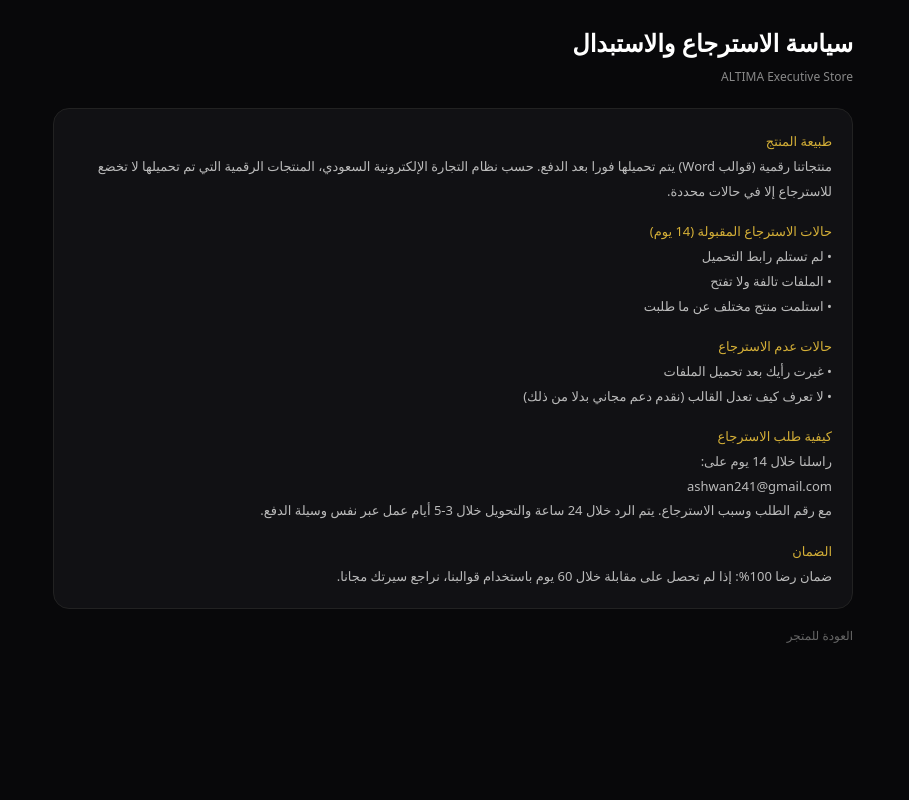
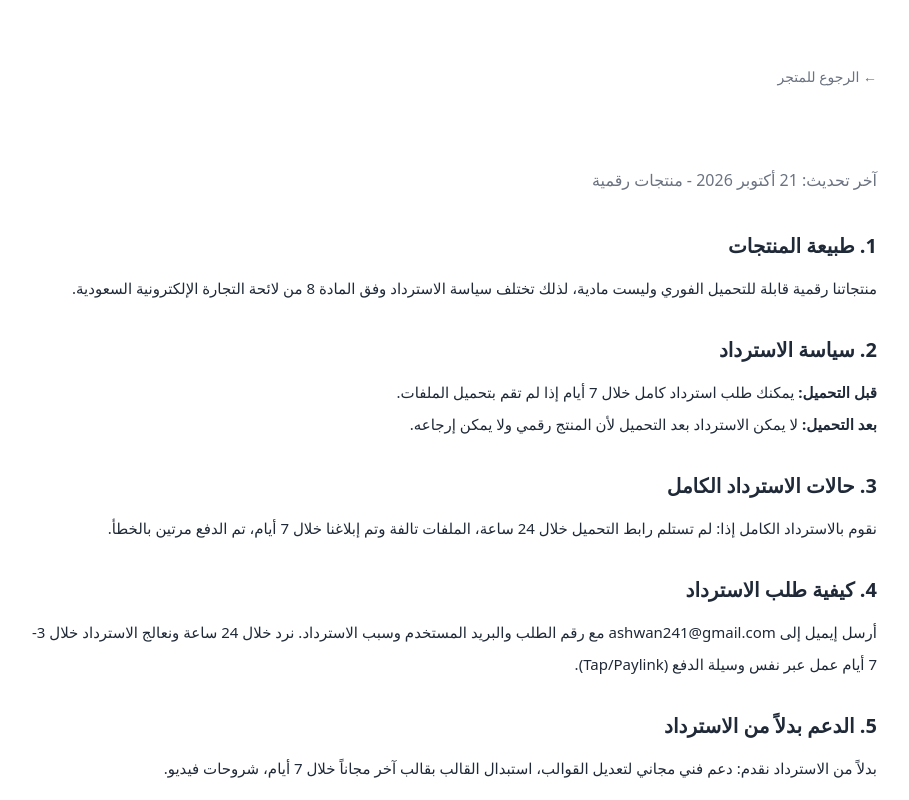
Before and after one commit to altima261/altima-store, a Next.js app: page /return-policy in a window 1280 px wide. Shown: the top 800 px of the page, without its empty margins (187-1096 px from the left). Built offline with nearby package versions, Linux system fonts and the light colour scheme.

Commit message:
Refactor return policy component to refund policy

```diff
--- a/app/return-policy/page.tsx
+++ b/app/return-policy/page.tsx
@@ -1,27 +1,49 @@
-export default function ReturnPolicy(){
- return(
- <div dir="rtl" style={{minHeight:'100vh',background:'#08080A',color:'#fff',padding:20,fontFamily:'system-ui',lineHeight:1.9}}>
-  <div style={{maxWidth:800,margin:'0 auto'}}>
-   <h1 style={{fontSize:24,fontWeight:900}}>سياسة الاسترجاع والاستبدال</h1>
-   <p style={{color:'#888',fontSize:12}}>ALTIMA Executive Store</p>
-   <div style={{marginTop:20,background:'#111114',border:'1px solid #222',borderRadius:16,padding:20,fontSize:13,color:'#bbb'}}>
-    <h3 style={{color:'#D4AF37'}}>طبيعة المنتج</h3>
-    <p>منتجاتنا رقمية (قوالب Word) يتم تحميلها فورا بعد الدفع. حسب نظام التجارة الإلكترونية السعودي، المنتجات الرقمية التي تم تحميلها لا تخضع للاسترجاع إلا في حالات محددة.</p>
+export default function RefundPage() {
+  return (
+    <div className="min-h-screen bg-white" dir="rtl">
+      <div className="max-w-4xl mx-auto px-6 py-16">
+        <div className="mb-8">
+          <a href="/" className="text-sm text-gray-500 hover:text-black">← الرجوع للمتجر</a>
+        </div>
+        <h1 className="text-4xl font-black mb-2">سياسة الاسترداد والاسترجاع</h1>
+        <p className="text-gray-500 mb-10">آخر تحديث: 21 أكتوبر 2026 - منتجات رقمية</p>
 
-    <h3 style={{color:'#D4AF37',marginTop:16}}>حالات الاسترجاع المقبولة (14 يوم)</h3>
-    <p>• لم تستلم رابط التحميل<br/>• الملفات تالفة ولا تفتح<br/>• استلمت منتج مختلف عن ما طلبت</p>
+        <div className="space-y-8 text-[15px] leading-8 text-gray-800">
+          <section>
+            <h2 className="text-xl font-bold mb-3">1. طبيعة المنتجات</h2>
+            <p>منتجاتنا رقمية قابلة للتحميل الفوري وليست مادية، لذلك تختلف سياسة الاسترداد وفق المادة 8 من لائحة التجارة الإلكترونية السعودية.</p>
+          </section>
 
-    <h3 style={{color:'#D4AF37',marginTop:16}}>حالات عدم الاسترجاع</h3>
-    <p>• غيرت رأيك بعد تحميل الملفات<br/>• لا تعرف كيف تعدل القالب (نقدم دعم مجاني بدلا من ذلك)</p>
+          <section>
+            <h2 className="text-xl font-bold mb-3">2. سياسة الاسترداد</h2>
+            <p><strong>قبل التحميل:</strong> يمكنك طلب استرداد كامل خلال 7 أيام إذا لم تقم بتحميل الملفات.<br/>
+            <strong>بعد التحميل:</strong> لا يمكن الاسترداد بعد التحميل لأن المنتج رقمي ولا يمكن إرجاعه.</p>
+          </section>
 
-    <h3 style={{color:'#D4AF37',marginTop:16}}>كيفية طلب الاسترجاع</h3>
-    <p>راسلنا خلال 14 يوم على:<br/>ashwan241@gmail.com<br/>مع رقم الطلب وسبب الاسترجاع. يتم الرد خلال 24 ساعة والتحويل خلال 3-5 أيام عمل عبر نفس وسيلة الدفع.</p>
+          <section>
+            <h2 className="text-xl font-bold mb-3">3. حالات الاسترداد الكامل</h2>
+            <p>نقوم بالاسترداد الكامل إذا: لم تستلم رابط التحميل خلال 24 ساعة، الملفات تالفة وتم إبلاغنا خلال 7 أيام، تم الدفع مرتين بالخطأ.</p>
+          </section>
 
-    <h3 style={{color:'#D4AF37',marginTop:16}}>الضمان</h3>
-    <p>ضمان رضا 100%: إذا لم تحصل على مقابلة خلال 60 يوم باستخدام قوالبنا، نراجع سيرتك مجانا.</p>
-   </div>
-   <a href="/" style={{display:'inline-block',marginTop:16,color:'#666',fontSize:12}}>العودة للمتجر</a>
-  </div>
- </div>
- )
+          <section>
+            <h2 className="text-xl font-bold mb-3">4. كيفية طلب الاسترداد</h2>
+            <p>أرسل إيميل إلى ashwan241@gmail.com مع رقم الطلب والبريد المستخدم وسبب الاسترداد. نرد خلال 24 ساعة ونعالج الاسترداد خلال 3-7 أيام عمل عبر نفس وسيلة الدفع (Tap/Paylink).</p>
+          </section>
+
+          <section>
+            <h2 className="text-xl font-bold mb-3">5. الدعم بدلاً من الاسترداد</h2>
+            <p>بدلاً من الاسترداد نقدم: دعم فني مجاني لتعديل القوالب، استبدال القالب بقالب آخر مجاناً خلال 7 أيام، شروحات فيديو.</p>
+          </section>
+
+          <section>
+            <h2 className="text-xl font-bold mb-3">6. التواصل</h2>
+            <p>البريد: ashwan241@gmail.com - الجوال: 0502963333<br/>
+            المتجر: https://altima-store.vercel.app<br/>
+            وثيقة العمل الحر: FL-371212741<br/>
+            جميع عمليات الاسترداد تتم عبر Tap Payments أو Paylink.</p>
+          </section>
+        </div>
+      </div>
+    </div>
+  )
 }
```
